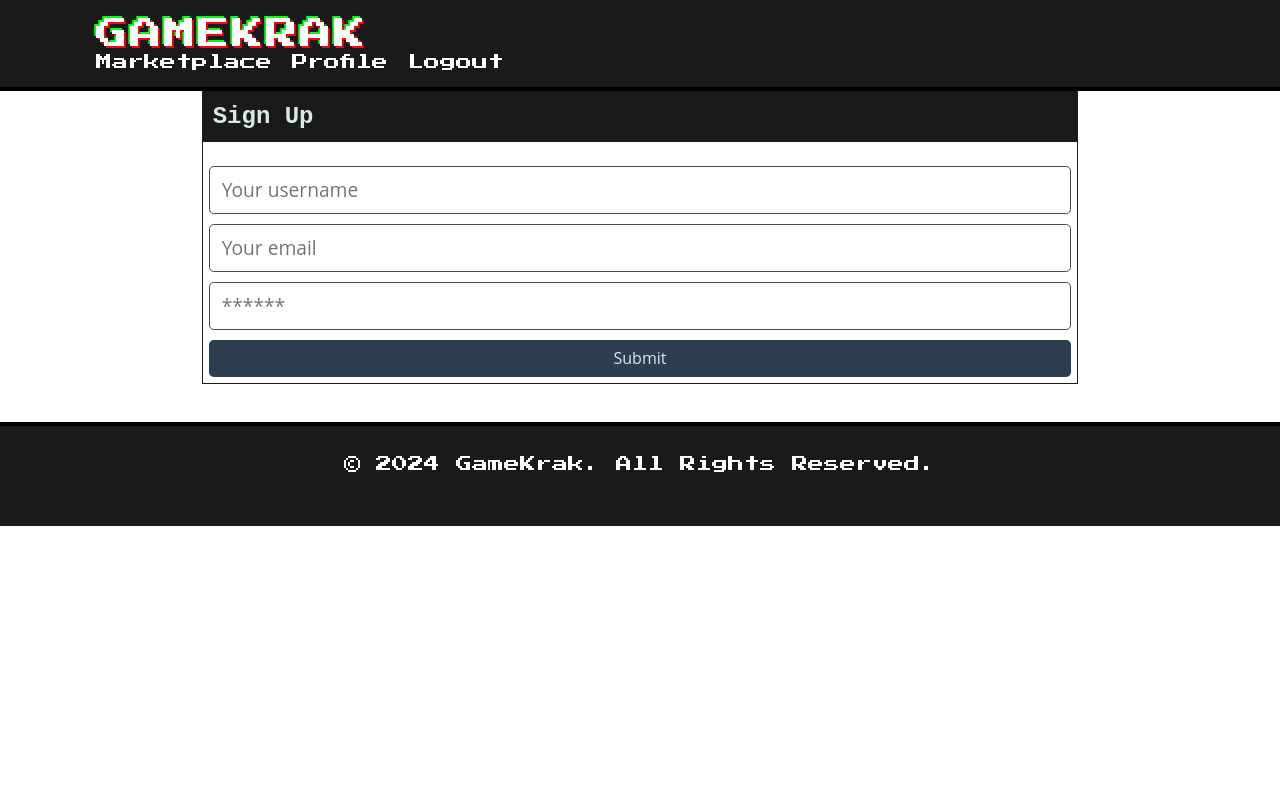
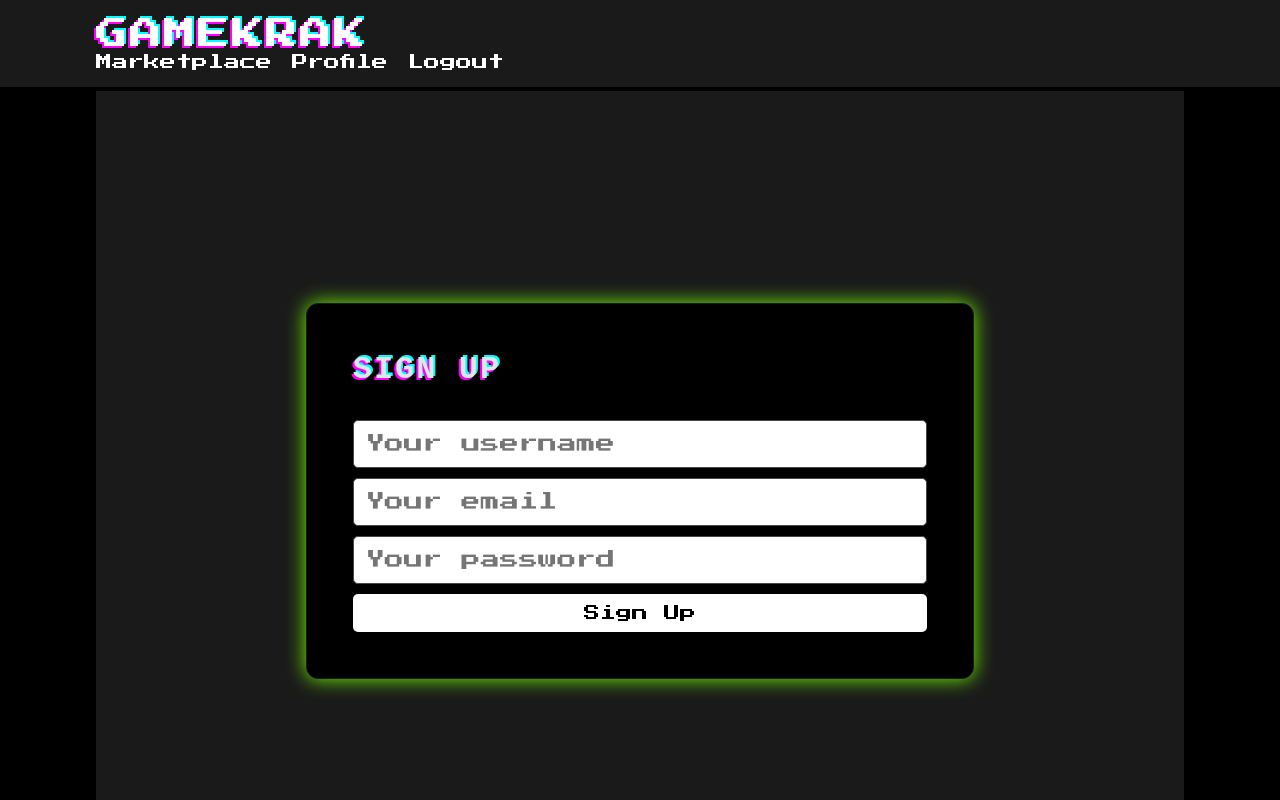
Before and after one commit to Raikuzu92/GameKrak, a React (Vite) app in the folder client/: page /signup in a window 1280 px wide. Shown: the top 800 px of the page. Built offline with nearby package versions, Linux system fonts and the light colour scheme.

Commit message:
completed signup and login pages

```diff
--- a/client/src/App.css
+++ b/client/src/App.css
@@ -19,6 +19,7 @@
  */
 body {
   margin: 0;
+  background-color: black;
 }
 
 /**
--- /dev/null
+++ b/client/src/pages/Login.css
@@ -0,0 +1,91 @@
+/* Importing the retro "Press Start 2P" font */
+@import url('https://fonts.googleapis.com/css2?family=Press+Start+2P&display=swap');
+
+/* Main container for the login page */
+.login-container {
+  height: 100vh;
+  background-color: #1a1a1a; /* Dark background */
+  font-family: 'Press Start 2P', cursive;
+  display: flex;
+  align-items: center;
+  justify-content: center;
+}
+
+/* Card styling for the login form */
+.login-card {
+  background-color: #333;
+  padding: 30px;
+  border-radius: 10px;
+  box-shadow: 0 0 15px rgba(0, 0, 0, 0.5);
+  animation: glitch-border 1.5s infinite;
+}
+
+@keyframes glitch-border {
+  0%, 100% {
+    box-shadow: 0 0 20px red;
+  }
+  20% {
+    box-shadow: 0 0 20px pink;
+  }
+  40% {
+    box-shadow: 0 0 20px aqua;
+  }
+  60% {
+    box-shadow: 0 0 20px orange;
+  }
+  80% {
+    box-shadow: 0 0 20px rgb(102, 255, 0);
+  }
+}
+
+/* Glitch animation for text */
+.glitch-text {
+  animation: glitch 1s infinite;
+}
+
+@keyframes glitch {
+  0%, 100% {
+    text-shadow: 2px 2px 0px #ff0000, -2px -2px 0px #00ff00;
+  }
+  20% {
+    text-shadow: -2px -2px 0px #ff00ff, 2px 2px 0px #00ffff;
+  }
+  40% {
+    text-shadow: 2px -2px 0px #ff0000, -2px 2px 0px #00ff00;
+  }
+  60% {
+    text-shadow: -2px 2px 0px #ff00ff, 2px -2px 0px #00ffff;
+  }
+  80% {
+    text-shadow: 2px 2px 0px #ff0000, -2px -2px 0px #00ff00;
+  }
+}
+
+.btn {
+  background-color: white;
+  color: black;
+  padding: 10px 20px;
+  border: none;
+  border-radius: 5px;
+  font-size: 16px;
+  cursor: pointer;
+  transition: background-color 0.3s ease;
+}
+
+.btn:hover {
+  background-color: #ff99ff;
+}
+
+@media (max-width: 768px) {
+  .login-container {
+    flex-direction: column;
+    justify-content: flex-start;
+    padding: 20px;
+  }
+
+  .login-card {
+    width: 100%;
+    max-width: 400px;
+    margin-bottom: 20px;
+  }
+}
--- a/client/src/pages/Login.jsx
+++ b/client/src/pages/Login.jsx
@@ -2,54 +2,38 @@ import { useState } from 'react';
 import { Link } from 'react-router-dom';
 import { useMutation } from '@apollo/client';
 import { LOGIN_USER } from '../utils/mutations';
+import Auth from '../utils/auth';
+import './Login.css'; // Import the login styles
 
-import Auth from '../utils/auth';
-
-const Login = (props) => {
+const Login = () => {
   const [formState, setFormState] = useState({ email: '', password: '' });
   const [login, { error, data }] = useMutation(LOGIN_USER);
 
-  // update state based on form input changes
   const handleChange = (event) => {
     const { name, value } = event.target;
-
-    setFormState({
-      ...formState,
-      [name]: value,
-    });
+    setFormState({ ...formState, [name]: value });
   };
 
-  // submit form
   const handleFormSubmit = async (event) => {
     event.preventDefault();
-    console.log(formState);
     try {
-      const { data } = await login({
-        variables: { ...formState },
-      });
-
+      const { data } = await login({ variables: { ...formState } });
       Auth.login(data.login.token);
     } catch (e) {
       console.error(e);
     }
-
-    // clear form values
-    setFormState({
-      email: '',
-      password: '',
-    });
   };
 
   return (
-    <main className="flex-row justify-center mb-4">
-      <div className="col-12 col-lg-10">
-        <div className="card">
-          <h4 className="card-header bg-dark text-light p-2">Login</h4>
+    <main className="login-container flex-row justify-center align-items-center">
+      <div className="col-12 col-md-8">
+        <div className="card login-card bg-black">
+          <h4 className="card-header bg-black glitch-text">Log In</h4>
           <div className="card-body">
             {data ? (
-              <p>
+              <p className="success-message">
                 Success! You may now head{' '}
-                <Link to="/">back to the homepage.</Link>
+                <Link className="glitch-text" to="/">back to the homepage.</Link>
               </p>
             ) : (
               <form onSubmit={handleFormSubmit}>
@@ -60,27 +44,25 @@ const Login = (props) => {
                   type="email"
                   value={formState.email}
                   onChange={handleChange}
+                  required
                 />
                 <input
                   className="form-input"
-                  placeholder="******"
+                  placeholder="Your password"
                   name="password"
                   type="password"
                   value={formState.password}
                   onChange={handleChange}
+                  required
                 />
-                <button
-                  className="btn btn-block btn-primary"
-                  style={{ cursor: 'pointer' }}
-                  type="submit"
-                >
-                  Submit
+                <button className="btn btn-block btn-submit" type="submit">
+                  Log In
                 </button>
               </form>
             )}
 
             {error && (
-              <div className="my-3 p-3 bg-danger text-white">
+              <div className="error-message">
                 {error.message}
               </div>
             )}
--- /dev/null
+++ b/client/src/pages/Signup.css
@@ -0,0 +1,102 @@
+/* Importing the retro "Press Start 2P" font */
+@import url('https://fonts.googleapis.com/css2?family=Press+Start+2P&display=swap');
+
+/* Main container for the signup page */
+.signup-container {
+  height: 100vh;
+  background-color: #1a1a1a; /* Dark background to match the theme */
+  font-family: 'Press Start 2P', cursive;
+  display: flex;
+  align-items: center;
+  justify-content: center;
+}
+
+/* Card styling for the form */
+.signup-card {
+    /* Existing code */
+
+    /* Glitch animation for the border */
+    animation: glitch-border 1.5s infinite;
+}
+
+@keyframes glitch-border {
+    0% {
+        box-shadow: 0 0 20px red
+    }
+    20% {
+        box-shadow: 0 0 20px pink
+    }
+    40% {
+        box-shadow: 0 0 20px aqua
+    }
+    60% {
+        box-shadow: 0 0 20px orange
+    }
+    80% {
+        box-shadow: 0 0 20px rgb(102, 255, 0)
+    }
+    100% {
+        box-shadow: 0 0 20px red
+    }
+}
+
+/* Glitch animation */
+@keyframes glitch {
+  0% {
+    text-shadow: 2px 2px 0px #ff0000, -2px -2px 0px #00ff00;
+  }
+  20% {
+    text-shadow: -2px -2px 0px #ff00ff, 2px 2px 0px #00ffff;
+  }
+  40% {
+    text-shadow: 2px -2px 0px #ff0000, -2px 2px 0px #00ff00;
+  }
+  60% {
+    text-shadow: -2px 2px 0px #ff00ff, 2px -2px 0px #00ffff;
+  }
+  80% {
+    text-shadow: 2px 2px 0px #ff0000, -2px -2px 0px #00ff00;
+  }
+  100% {
+    text-shadow: -2px -2px 0px #ff00ff, 2px 2px 0px #00ffff;
+  }
+}
+
+.btn {
+    background-color: white;
+    color: black;
+    padding: 10px 20px; /* Add some padding to the button */
+    border: none; /* Remove the border */
+    border-radius: 5px; /* Add some border radius */
+    font-size: 16px; /* Set the font size */
+    cursor: pointer; /* Change the cursor to a pointer on hover */
+    transition: background-color 0.3s ease; /* Add a smooth transition effect */
+}
+
+.btn:hover {
+    background-color: #ff99ff; /* Change the background color on hover */
+}
+
+@media (max-width: 768px) {
+    .signup-container {
+        flex-direction: column;
+        justify-content: flex-start;
+        padding: 20px;
+    }
+
+    .signup-card {
+        width: 100%;
+        max-width: 400px;
+        margin-bottom: 20px;
+    }
+}
+
+.signup-card {
+    padding: 40px; /* Adjust this value to change padding */
+    margin-top: 20px;
+    margin-bottom: 20px;
+    background-color: #000;
+    border-radius: 12px;
+    box-shadow: 0 0 20px rgba(0, 0, 0, 0.6);
+    animation: glitch-border 1.5s infinite;
+  }
--- a/client/src/pages/Signup.jsx
+++ b/client/src/pages/Signup.jsx
@@ -1,10 +1,9 @@
 import { useState } from 'react';
 import { Link } from 'react-router-dom';
-
 import { useMutation } from '@apollo/client';
 import { ADD_USER } from '../utils/mutations';
-
 import Auth from '../utils/auth';
+import './Signup.css'; // Import custom styles
 
 const Signup = () => {
   const [formState, setFormState] = useState({
@@ -39,15 +38,15 @@ const Signup = () => {
   };
 
   return (
-    <main className="flex-row justify-center mb-4">
-      <div className="col-12 col-lg-10">
-        <div className="card">
-          <h4 className="card-header bg-dark text-light p-2">Sign Up</h4>
+    <main className="signup-container flex-row justify-center align-items-center" style={{ padding: '20px' }}>
+      <div className="col-12 col-md-8">
+        <div className="card signup-card mt-20 mb-20 bg-black">
+          <h4 className="card-header bg-black glitch-text">Sign Up</h4>
           <div className="card-body">
             {data ? (
-              <p>
+              <p className="success-message">
                 Success! You may now head{' '}
-                <Link to="/">back to the homepage.</Link>
+                <Link className="glitch-text" to="/">back to the homepage.</Link>
               </p>
             ) : (
               <form onSubmit={handleFormSubmit}>
@@ -56,8 +55,9 @@ const Signup = () => {
                   placeholder="Your username"
                   name="username"
                   type="text"
-                  value={formState.name}
+                  value={formState.username}
                   onChange={handleChange}
+                  required
                 />
                 <input
                   className="form-input"
@@ -66,27 +66,28 @@ const Signup = () => {
                   type="email"
                   value={formState.email}
                   onChange={handleChange}
+                  required
                 />
                 <input
                   className="form-input"
-                  placeholder="******"
+                  placeholder="Your password"
                   name="password"
                   type="password"
                   value={formState.password}
                   onChange={handleChange}
+                  required
                 />
                 <button
-                  className="btn btn-block btn-primary"
-                  style={{ cursor: 'pointer' }}
+                  className="btn btn-block btn-submit "
                   type="submit"
                 >
-                  Submit
+                  Sign Up
                 </button>
               </form>
             )}
 
             {error && (
-              <div className="my-3 p-3 bg-danger text-white">
+              <div className="error-message">
                 {error.message}
               </div>
             )}
```
